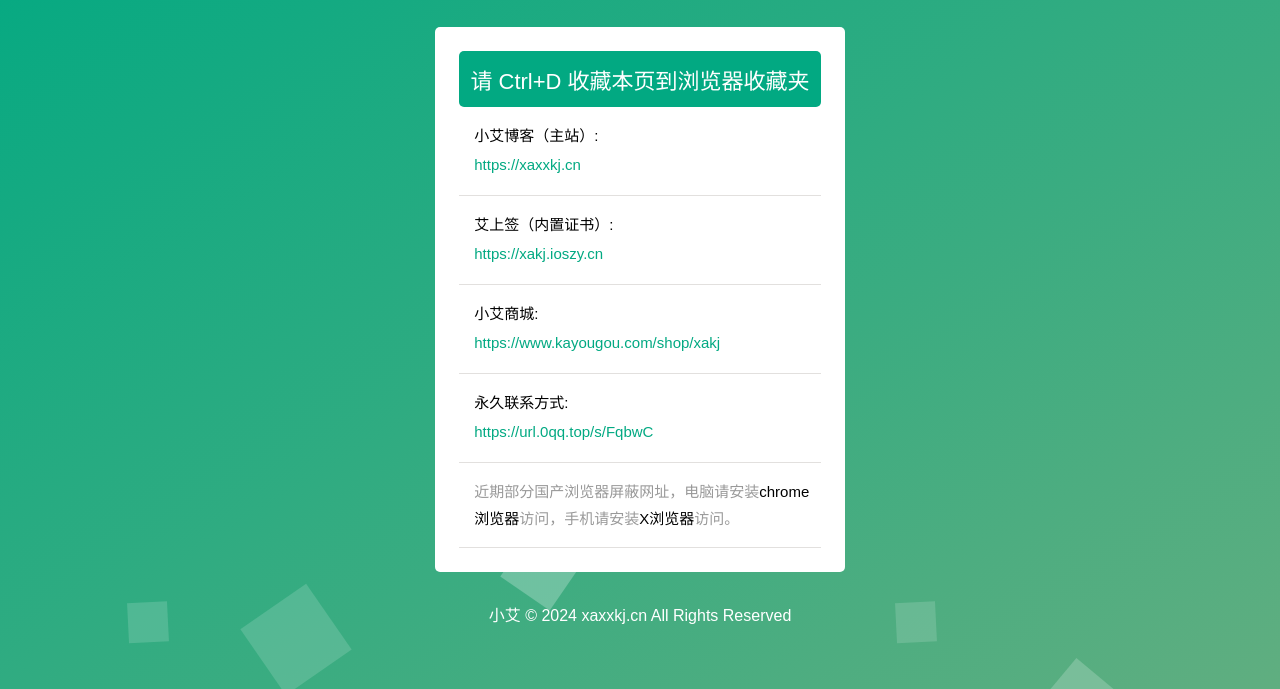
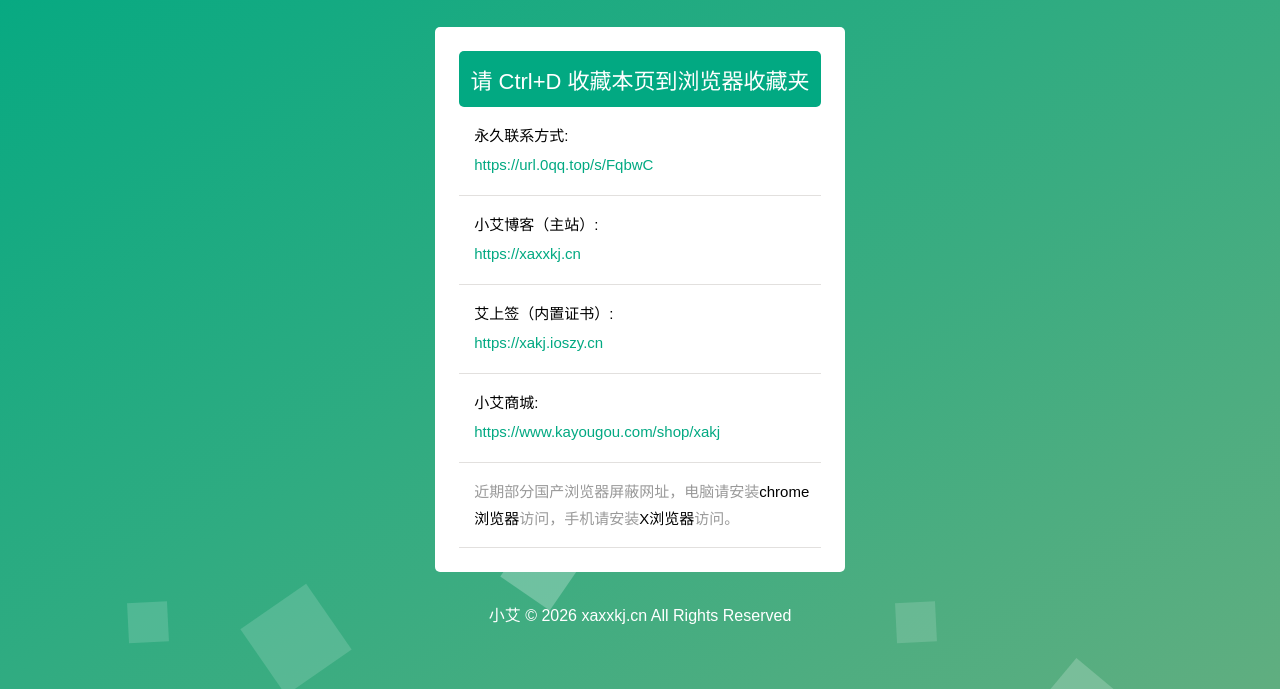
Before and after one commit to vipran888/release-page, a plain HTML site: page index.html in a window 1280 px wide. Shown: the part 111-800 px from the top of the page. Drawn offline with Linux system fonts and the light colour scheme.

Commit message:
feat: 页脚年份改为自动获取当前年份

```diff
--- a/index.html
+++ b/index.html
@@ -517,6 +517,13 @@
 						<h2>请 Ctrl+D 收藏本页到浏览器收藏夹</h2>
 						<ul>
 							<li>
+								永久联系方式:
+								<a href="https://url.0qq.top/s/FqbwC"
+									target="_blank"><i>https://url.0qq.top/s/FqbwC</i></a>
+
+								</span></span>
+							</li>
+							<li>
 								小艾博客（主站）:
 								<a href="https://xaxxkj.cn" target="_blank"><i>https://xaxxkj.cn</i></a>
 
@@ -537,13 +544,6 @@
 								</span></span>
 							</li>
 							<li>
-								永久联系方式:
-								<a href="https://url.0qq.top/s/FqbwC"
-									target="_blank"><i>https://url.0qq.top/s/FqbwC</i></a>
-
-								</span></span>
-							</li>
-							<li>
 								<span>近期部分国产浏览器屏蔽网址，电脑请安装<a href="https://www.google.cn/chrome/"
 										target="_blank">chrome浏览器</a>访问，手机请安装<a href="https://www.xbext.com/"
 										target="_blank">X浏览器</a>访问。<span>
@@ -552,7 +552,7 @@
 
 					</div>
 				</div>
-				<p class="footer">小艾 © 2024 xaxxkj.cn All Rights Reserved</p>
+				<p class="footer">小艾 © <span id="year">2024</span> xaxxkj.cn All Rights Reserved</p>
 			</div>
 			<ul class="bg-bubbles">
 				<li></li>
@@ -568,8 +568,14 @@
 			</ul>
 		</div>
 	</div>
-	<!-- 原站此处为 CNZZ 统计脚本（归属原作者的账号），已移除。
-	     如需统计请替换为自己的：https://web.umeng.com/ 或 https://analytics.google.com/ -->
+	<!-- 原站此处为 CNZZ 统计脚本（归属于原作者的账号），已替换为年份自动更新 -->
+	<script>
+		(function () {
+			var el = document.getElementById('year');
+			if (el) el.textContent = new Date().getFullYear();
+		})();
+	</script>
+
 </body>
 
 </html>
```
